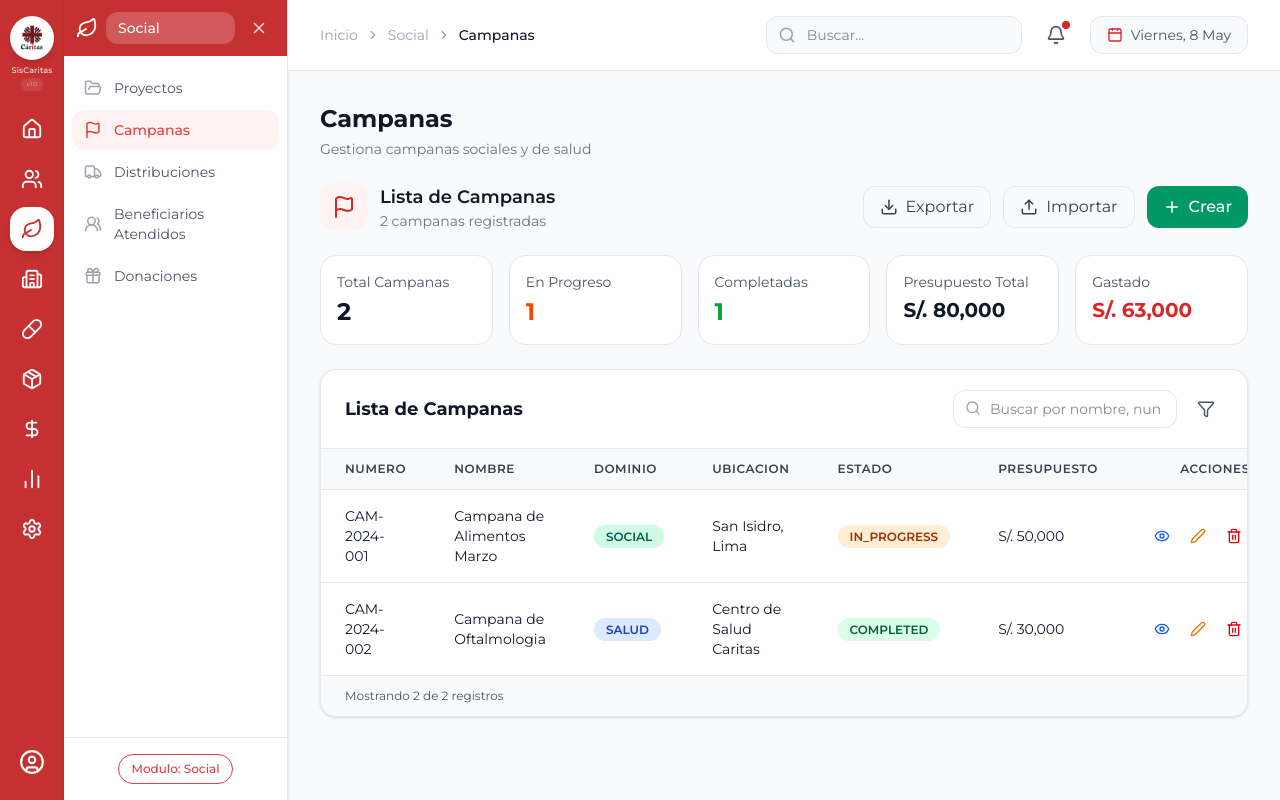
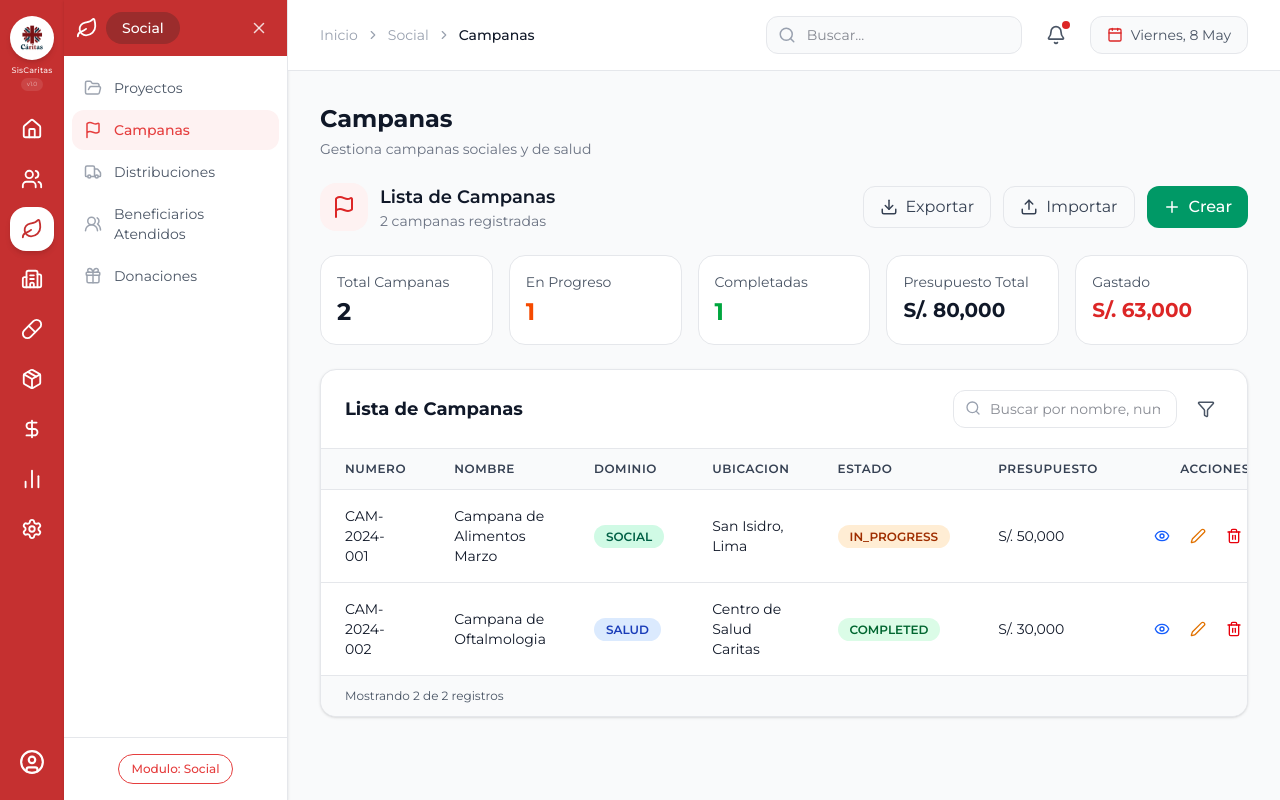
Before and after one commit to JesusSanchezMiranda/SisCaritasDise-o, a Next.js app: page /campanas in a window 1280 px wide. Built offline with nearby package versions, Linux system fonts and the light colour scheme.

Commit message:
feat: redesign header with flex layout and pill module name
Update header with flex layout, darker pill module name, and circular close button.

Co-authored-by: JesúsMiranda <174748883+JesusSanchezMiranda@users.noreply.github.com>

```diff
--- a/components/sidebar.tsx
+++ b/components/sidebar.tsx
@@ -279,18 +279,22 @@ export function Sidebar() {
         <aside className="w-56 bg-white border-r border-gray-200 flex flex-col shrink-0 shadow-sm">
           {/* Cabecera del Modulo */}
           <div
-            className="px-3 py-3 flex items-center gap-2"
+            className="px-3 py-3 flex items-center justify-between gap-2"
             style={{ backgroundColor: PRIMARY_RED }}
           >
-            <span className="text-white">
-              {currentModule.icon}
-            </span>
-            <span className="bg-white/20 text-white font-medium text-sm px-3 py-1.5 rounded-lg flex-1">
-              {currentModule.label}
-            </span>
+            {/* Icono + Nombre del modulo en pill */}
+            <div className="flex items-center gap-2 flex-1 min-w-0">
+              <span className="text-white shrink-0">
+                {currentModule.icon}
+              </span>
+              <span className="bg-[#9B2C2C] text-white font-medium text-sm px-4 py-1.5 rounded-full truncate">
+                {currentModule.label}
+              </span>
+            </div>
+            {/* Boton cerrar */}
             <button
               onClick={() => setActiveModule("dashboard")}
-              className="w-8 h-8 flex items-center justify-center text-white/80 hover:text-white hover:bg-white/15 rounded-lg transition-all duration-200"
+              className="w-8 h-8 flex items-center justify-center text-white/80 hover:text-white hover:bg-white/15 rounded-full transition-all duration-200 shrink-0"
               title="Cerrar panel"
             >
               <X size={18} />
```
